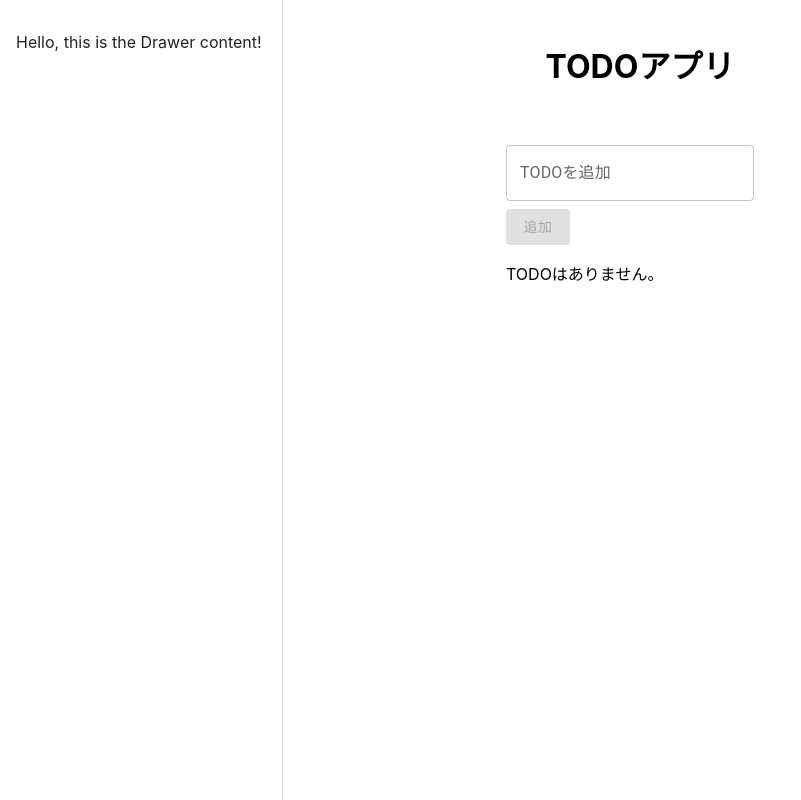
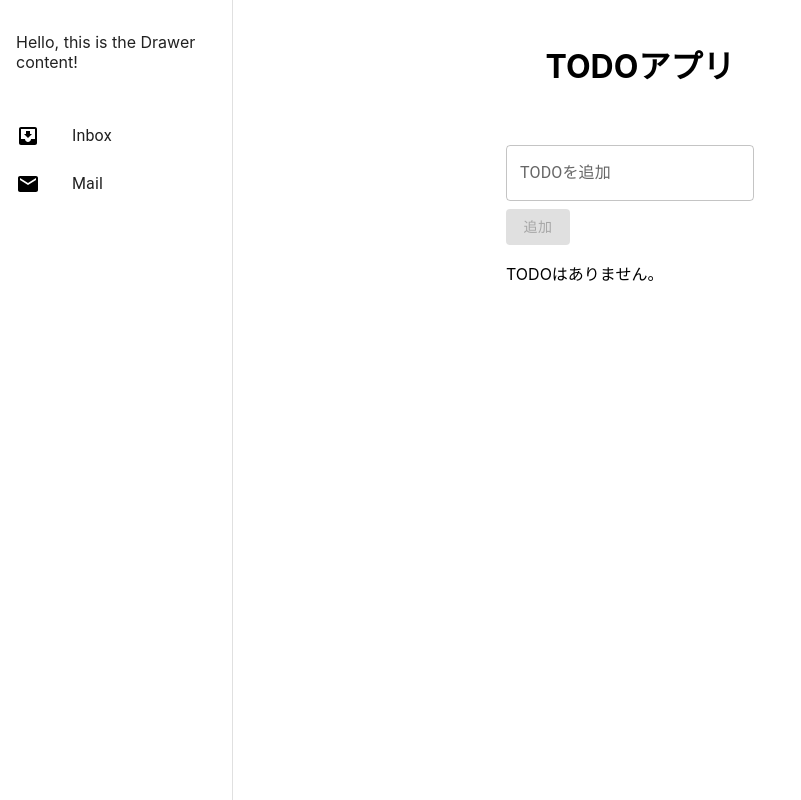
Before and after one commit to yamamotch/UnivearthIntern, a React (Create React App) app: page / in a window 1280 px wide. Shown: the whole page, without its empty margins (0-801 px from the left). Built offline with nearby package versions, Linux system fonts and the light colour scheme.

Commit message:
Add DrawerList.tsx

```diff
--- a/src/components/Drawer.tsx
+++ b/src/components/Drawer.tsx
@@ -1,4 +1,5 @@
 import { Drawer } from '@mui/material';
+import DrawerList from './DrawerList'
 
 interface SidebarProps {
     variant: 'temporary' | 'permanent';
@@ -12,9 +13,10 @@ const Sidebar: React.FC<SidebarProps> = ({ variant }) => {
                 open={true}
                 variant={variant}
             >
-                <div style={{ width: 250, padding: '16px' }}>
+                <div style={{ width: 200, padding: '16px' }}>
                     <p>Hello, this is the Drawer content!</p>
                 </div>
+                <DrawerList/>
             </Drawer>
         </>
     );
--- /dev/null
+++ b/src/components/DrawerList.tsx
@@ -0,0 +1,27 @@
+
+import React from 'react';
+import {List, ListItemButton, ListItemIcon, ListItemText } from '@mui/material';
+import InboxIcon from '@mui/icons-material/MoveToInbox';
+import MailIcon from '@mui/icons-material/Mail';
+
+
+const SidebarList: React.FC = () => {
+    return (
+        <List>
+            <ListItemButton>
+                <ListItemIcon>
+                    <InboxIcon sx={{ color: 'black' }} />
+                </ListItemIcon>
+                <ListItemText primary="Inbox" />
+            </ListItemButton>
+            <ListItemButton>
+                <ListItemIcon>
+                    <MailIcon sx={{ color: 'black' }} />
+                </ListItemIcon>
+                <ListItemText primary="Mail" />
+            </ListItemButton>
+        </List>
+    );
+};
+
+export default SidebarList;
```
